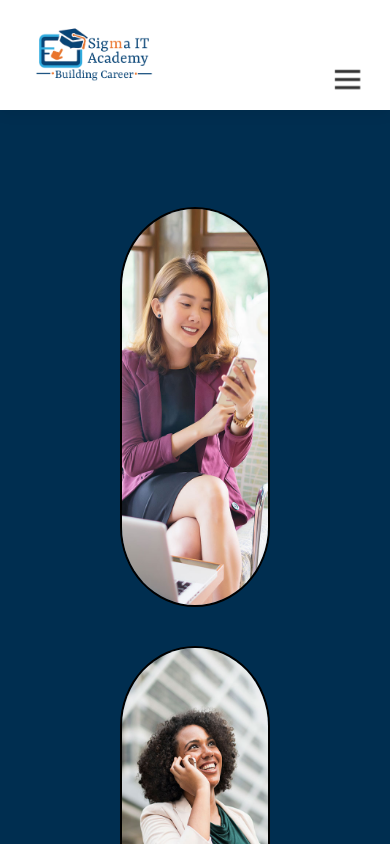
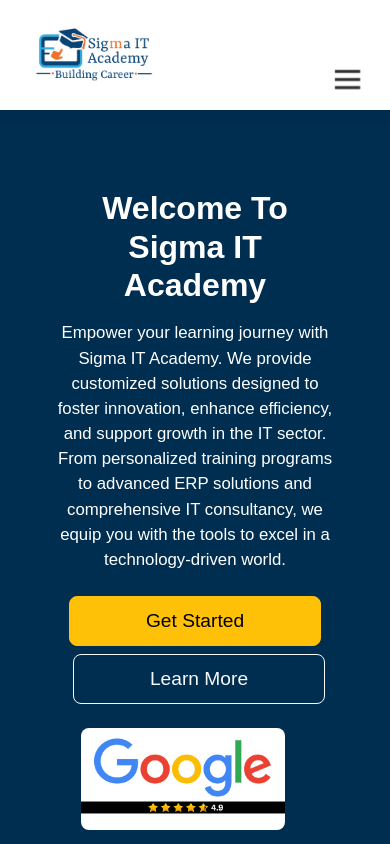
Before and after one commit to vinit3977/sigma-clone, a React (Vite) app in the folder Frontend/: page / in a window 390 px wide. Built offline with nearby package versions, Linux system fonts and the light colour scheme; no server answers.

Commit message:
upadte css

```diff
--- a/Frontend/src/components/Home/DataSection.css
+++ b/Frontend/src/components/Home/DataSection.css
@@ -2,15 +2,15 @@
 body {
   margin: 0;
   padding: 0;
-  font-family: 'Arial', sans-serif;
+  font-family: "Arial", sans-serif;
 }
 
 /* Hero Section */
 .hero-section {
-  background-color: #002E50; /* Dark blue background */
-  color: #ffffff; /* White text color */
-  text-align: center; /* Center-align text */
-  padding: 20px;
+  background-color: #002e50;
+  color: #ffffff;
+  text-align: center;
+  padding: 40px;
   overflow: hidden;
 }
 
@@ -24,42 +24,44 @@ body {
   background-color: #002b4d;
 }
 
-/* Circle Decorations (Responsive) */
+/* Circle Decorations */
 .circle-decorations {
   position: relative;
-  width: 80vw; /* Make it responsive */
-  max-width: 300px; /* Maximum size for larger screens */
+  width: 80vw;
+  max-width: 300px;
   height: 80vw;
   max-height: 300px;
-  margin: 0 auto; /* Center horizontally */
+  margin: 0 auto;
 }
 
 .circle-decorations::before {
-  content: '';
+  content: "";
   position: absolute;
   top: 50%;
   left: 50%;
-  width: 70%; /* Adjust width for responsiveness */
+  width: 70%;
   height: 70%;
   border-radius: 50%;
   border: 1px dashed #fff;
   transform: translate(-50%, -50%);
-  animation: spin 10s linear infinite; /* Slow clockwise spin */
+  animation: spin 10s linear infinite;
 }
 
 .circle-decorations::after {
-  content: '';
+  content: "";
   position: absolute;
   top: 50%;
   left: 50%;
-  width: 50%; /* Adjust width for responsiveness */
+  width: 50%;
   height: 50%;
   border-radius: 50%;
-  border: 1px dashed rgba(255, 255, 255, 0.5); /* Semi-transparent white border */
+  border: 1px dashed rgba(255, 255, 255, 0.5);
   transform: translate(-50%, -50%);
-  animation: spin-reverse 15s linear infinite; /* Slow counter-clockwise spin */
+  animation: spin-reverse 15s linear infinite;
 }
-.button{
+
+/* Buttons */
+.button {
   background-color: #ffc107;
   color: #ffffff;
   padding: 10px 20px;
@@ -70,7 +72,8 @@ body {
   display: inline-block;
   transition: background-color 0.3s;
 }
-.button1{
+
+.button1 {
   background-color: #ffffff;
   color: #000;
   padding: 10px 20px;
@@ -82,8 +85,7 @@ body {
   transition: background-color 0.3s;
 }
 
-
-/* Keyframes for Animations */
+/* Keyframes */
 @keyframes spin {
   from {
     transform: translate(-50%, -50%) rotate(0deg);
@@ -102,60 +104,118 @@ body {
   }
 }
 
-/* Media Queries for Responsiveness */
+/* Responsive: Mobile (max-width: 576px) */
+@media (max-width: 576px) {
+  .hero-section {
+    padding: 10vw 3vw;
+    font-size: 0.8rem;
+    text-align: center;
+  }
+
+  .hero-section h1 {
+    font-size: 1.8rem;
+    margin-bottom: 15px;
+  }
+
+  .hero-section .lead {
+    font-size: 0.95rem;
+  }
+
+  .hero-section .d-flex {
+    flex-direction: column;
+    gap: 10px;
+    align-items: center;
+  }
+
+  .hero-section .btn {
+    width: 100% !important;
+    font-size: 1rem;
+    height: 50px !important;
+  }
+
+  .hero-section .col-lg-6:last-child {
+    display: flex;
+    flex-direction: row;
+    justify-content: center;
+    align-items: center;
+    gap: 10px;
+    margin-top: 20px;
+    flex-wrap: nowrap;
+  }
+
+  .hero-section .col-lg-6:last-child img {
+    height: 220px;
+    width: 100px;
+    object-fit: cover;
+    border-radius: 50% / 20%;
+    border: 2px solid black;
+  }
+
+  .hero-section .d-flex.justify-content-right {
+    flex-direction: column !important;
+    align-items: center !important;
+    gap: 10px;
+  }
+
+  .hero-section .d-flex.justify-content-right img {
+    width: 80% !important;
+    height: auto !important;
+  }
+}
+
+/* Responsive: Tablet (max-width: 768px) */
 @media (max-width: 768px) {
   .hero-section {
-    padding: 8vw 5vw; /* Reduce padding for smaller screens */
-    font-size: 0.9rem; /* Smaller font size for mobile */
-  }
-
-  .hero-section .row {
-    flex-direction: column-reverse;
+    padding: 8vw 5vw;
+    font-size: 0.9rem;
   }
 
   .hero-section h1 {
     font-size: 2rem;
-    text-align: center;
-    margin-top: 20px;
   }
 
   .hero-section .lead {
-    text-align: center;
-    font-size: 1rem;
-  }
-
-  .hero-section .d-flex {
-    justify-content: center !important;
-  }
-
-  .hero-section img {
-    margin: 10px auto;
-    max-width: 80%;
-  }
-
-  .circle-decorations {
-    width: 70vw; /* Smaller size for mobile */
-    height: 70vw;
-  }
-}
-
-@media (max-width: 480px) {
-  .hero-section {
-    font-size: 0.8rem; /* Even smaller font size for extra small screens */
-    padding: 10vw 3vw;
-  }
-
-  .hero-section .btn {
-    width: 100% !important;
-    margin: 5px 0 !important;
+    font-size: 1.05rem;
   }
 
   .hero-section .d-flex {
     flex-direction: column;
+    gap: 15px;
+    align-items: center;
   }
 
-  .circle-decorations {
-    width: 60vw; /* Further reduce size for smaller devices */
-    height: 60vw;
+  .hero-section .btn {
+    width: 90% !important;
+    font-size: 1.1rem;
+    height: 50px !important;
+  }
+
+  .hero-section .col-lg-6:last-child {
+    display: flex;
+    flex-direction: row;
+    justify-content: center;
+    align-items: center;
+    gap: 15px;
+    margin-top: 20px;
+    flex-wrap: nowrap;
+  }
+
+  .hero-section .col-lg-6:last-child img {
+    height: 250px;
+    width: 120px;
+    object-fit: cover;
+    border-radius: 50% / 20%;
+    border: 2px solid black;
+  }
+
+  .hero-section .d-flex.justify-content-right {
+    flex-direction: row;
+    justify-content: center;
+    gap: 15px;
+  }
+
+  .hero-section .d-flex.justify-content-right img {
+    width: 100px;
+    height: auto;
   }
 }
--- a/Frontend/src/components/Home/DataSection.jsx
+++ b/Frontend/src/components/Home/DataSection.jsx
@@ -1,5 +1,5 @@
 import React from "react";
-import './DataSection.css';
+import "./DataSection.css";
 import B1 from "../../assets/B1.png";
 import B2 from "../../assets/B2.png";
 import ggl from "../../assets/Ratings/ggl.png";
@@ -13,25 +13,26 @@ const HeroSection = () => {
         <div className="col-lg-6 px-5 text-center text-lg-start">
           <h1 className="display-4 fw-bold">Welcome To Sigma IT Academy</h1>
           <div className="lead mt-3">
-            Empower your learning journey with Sigma IT Academy. We provide customized solutions designed to foster
-            innovation, enhance efficiency, and support growth in the IT sector. From personalized training programs to
-            advanced ERP solutions and comprehensive IT consultancy, we equip you with the tools to excel in a
+            Empower your learning journey with Sigma IT Academy. We provide
+            customized solutions designed to foster innovation, enhance
+            efficiency, and support growth in the IT sector. From personalized
+            training programs to advanced ERP solutions and comprehensive IT
+            consultancy, we equip you with the tools to excel in a
             technology-driven world.
           </div>
-
 
           <div className="d-flex gap-2 mt-4">
             <a
               href="/courses"
               className="btn btn-warning"
               style={{
-      width: '200px',
-      height: '60px',
-      borderRadius: '8px',
-      display: 'flex',
-      alignItems: 'center',
-      justifyContent: 'center',
-      fontSize: '1.2rem'
+                width: "200px",
+                height: "60px",
+                borderRadius: "8px",
+                display: "flex",
+                alignItems: "center",
+                justifyContent: "center",
+                fontSize: "1.2rem",
               }}
             >
               Get Started
@@ -40,18 +41,17 @@ const HeroSection = () => {
               href="/about"
               className="btn btn-outline-light ms-2"
               style={{
-      width: '200px',
-      height: '60px',
-      borderRadius: '8px',
-      display: 'flex',
-      alignItems: 'center',
-      justifyContent: 'center',
-      fontSize: '1.2rem'
+                width: "200px",
+                height: "60px",
+                borderRadius: "8px",
+                display: "flex",
+                alignItems: "center",
+                justifyContent: "center",
+                fontSize: "1.2rem",
               }}
             >
               Learn More
             </a>
-
 
             {/* <div class="w-100"></div> */}
 
@@ -59,15 +59,33 @@ const HeroSection = () => {
             <img src={jd} alt="Person 2" className="img-fluid col" style={{ width: '50px', height: 'auto', objectFit: 'cover', borderRadius: '10px' }} /> */}
           </div>
           <div className="d-flex justify-content-right  mt-4 me-4  gap-3">
-    <img src={ggl} alt="Google rating" className="img-fluid" style={{ width: '200px', height: '100px', objectFit: 'cover', borderRadius: '8px' }} />
-    <img src={jd} alt="Justdial rating" className="img-fluid" style={{ width: '200px', height: '100px', objectFit: 'cover', borderRadius: '8px' }} />
+            <img
+              src={ggl}
+              alt="Google rating"
+              className="img-fluid"
+              style={{
+                width: "200px",
+                height: "100px",
+                objectFit: "cover",
+                borderRadius: "8px",
+              }}
+            />
+            <img
+              src={jd}
+              alt="Justdial rating"
+              className="img-fluid"
+              style={{
+                width: "200px",
+                height: "100px",
+                objectFit: "cover",
+                borderRadius: "8px",
+              }}
+            />
+          </div>
         </div>
 
-</div>
-
-
         {/* Right Section: Images */}
-        <div className="col-lg-6 d-flex justify-content-center">
+        <div className="col-lg-6 d-flex justify-content-center ">
           <img
             src={B1}
             alt="Person 1"
```
Also changed, not shown: 1 other file (tests, documents, lock files or other folders). Lines whose indentation alone changed are shown as unchanged.
